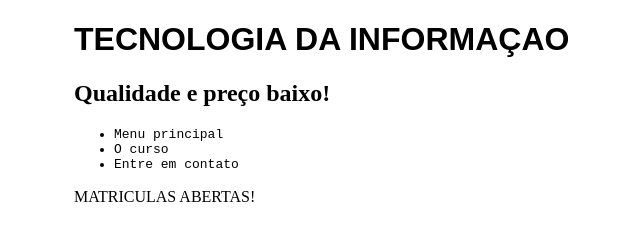
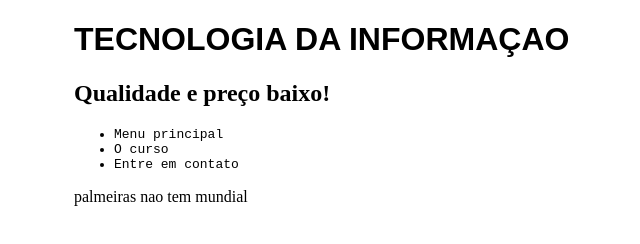
Before and after one commit to pedroitl/firtssitetecinfo, a plain HTML site: page index.html in a window 1280 px wide. Shown: the full height of the page, 246-886 px from the left. Drawn offline with Linux system fonts and the light colour scheme.

Commit message:
add palmeiras lixo

```diff
--- a/index.html
+++ b/index.html
@@ -16,6 +16,6 @@
         <li>O curso</li>
         <li>Entre em contato</li>
     </ul>
-    <p> MATRICULAS ABERTAS! </p>
+    <p>palmeiras nao tem mundial</p>
 </body>
 </html>
```
